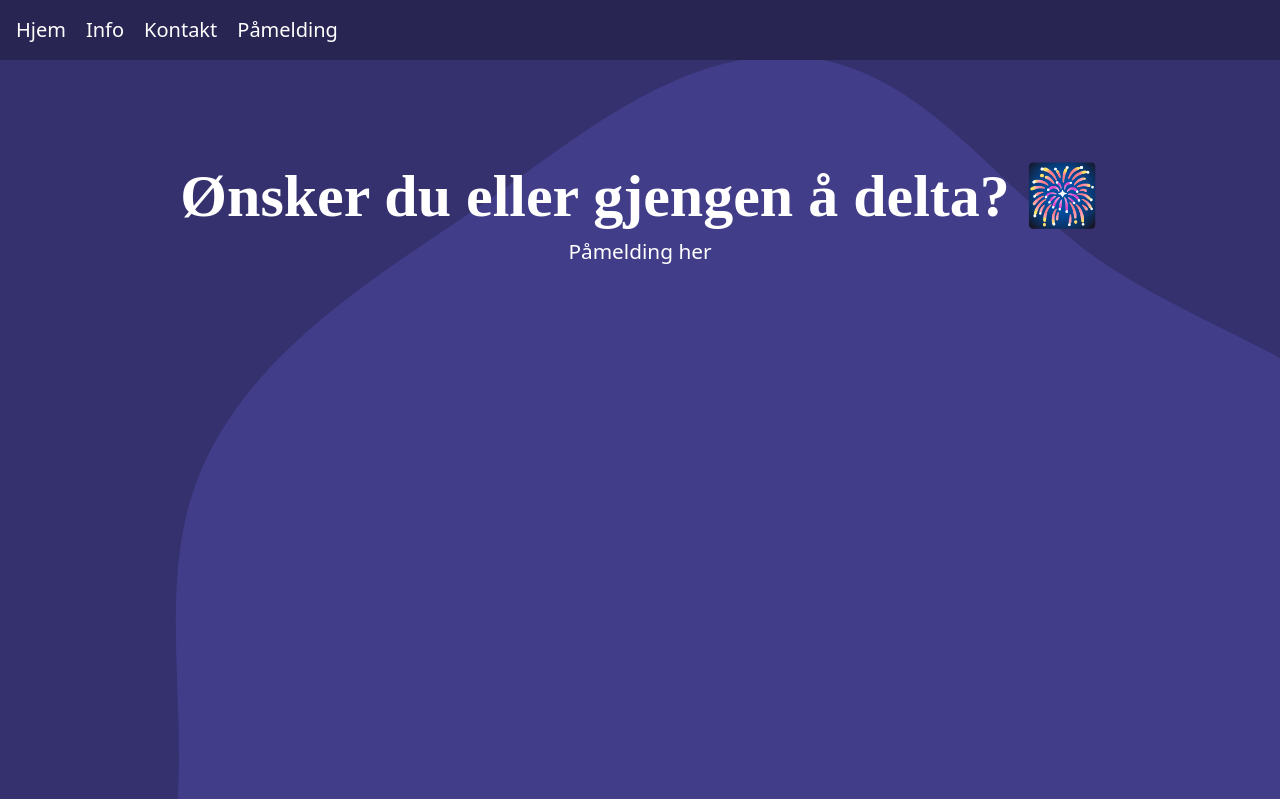
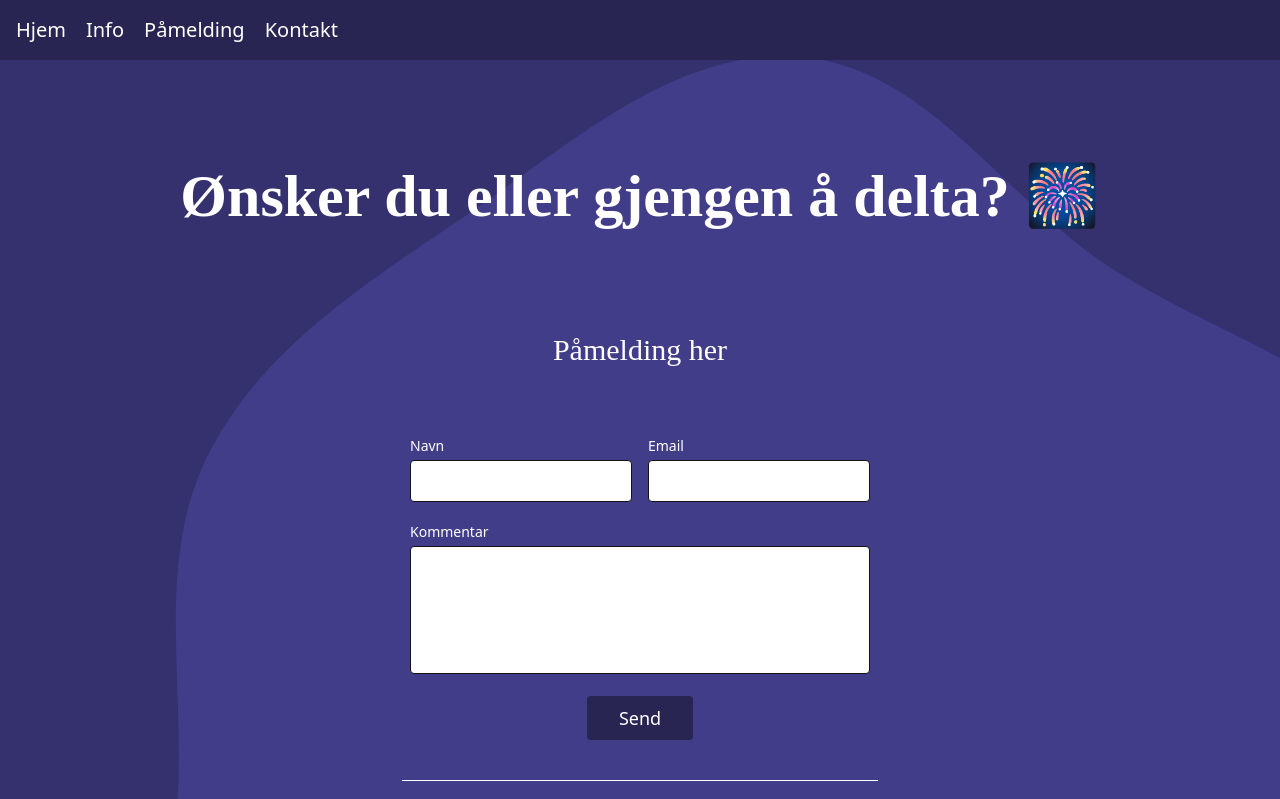
Before and after one commit to varianter/nyttaarskalas, a Next.js app: page /paamelding in a window 1280 px wide. Shown: the top 799 px of the page. Built offline with nearby package versions, Linux system fonts and the light colour scheme; a web font is replaced by a local one.

Commit message:
blob forsside osv

```diff
--- a/app/globals.css
+++ b/app/globals.css
@@ -68,5 +68,6 @@
     background-repeat:repeat-y;
     background-size: 125%;
 
+
   }
 }
--- a/app/info/page.tsx
+++ b/app/info/page.tsx
@@ -76,7 +76,7 @@ export default function Info() {
       Dette er kleskoden Dette er kleskoden Dette er kleskoden Dette er kleskoden Dette er kleskoden <br></br>
       Dette er kleskoden Dette er kleskoden Dette er kleskoden Dette er kleskoden</p>
 
-      <h3 className="pt-80 pb-40">Fjorårets kalas</h3>
+      <h3 className="pt-80 pb-20">Fjorårets kalas</h3>
       <p></p>
     <div className="flex justify-around space-x-10 columns: 2;">
       <Image src={"./blobs/blobb1.svg"} alt={""} width={400} height={400}/>
--- a/app/kontakt/page.tsx
+++ b/app/kontakt/page.tsx
@@ -16,6 +16,7 @@ export default function kontakt() {
         <span className="p-2">Ring på: <a className="underline hover:text-ligth_teal text-teal" href="tel:+4792807375">928 07 375</a></span>
         <span className="p-2">Tweet på: <a className="underline hover:text-ligth_teal text-teal" href="https://twitter.com/variant_as" aria-label="Twitter @variant_as" rel="noopener">@variant_as</a></span>
         <span className="p-2">Bilder på: <a className="underline hover:text-ligth_teal text-teal" href="https://instagram.com/variant_as" aria-label="Instagram @variant_as" rel="noopener">@variant_as</a></span>
+        <span><svg xmlns="http://www.w3.org/2000/svg" width="32" height="32" fill="#FFFFFF" viewBox="0 0 256 256"><path d="M224,48H32a8,8,0,0,0-8,8V192a16,16,0,0,0,16,16H216a16,16,0,0,0,16-16V56A8,8,0,0,0,224,48ZM203.43,64,128,133.15,52.57,64ZM216,192H40V74.19l82.59,75.71a8,8,0,0,0,10.82,0L216,74.19V192Z"></path></svg></span>
 
       </main>
     );
--- a/app/paamelding/page.tsx
+++ b/app/paamelding/page.tsx
@@ -9,8 +9,75 @@ export default function paamelding() {
       <h1 className="p-2 font-semibold">Ønsker du eller gjengen å delta? 🎆</h1>
 
         <a className="" href="http://localhost:3000/info#:~:text=Dette%20er%20kleskoden-,Fjor%C3%A5rets%20kalas">
-          <p>Påmelding her</p>
           </a>
+          <div>
+      <section className="text-gray-700 body-font relative">
+        <div className="container px-5 py-24 mx-auto">
+          <div className="flex flex-col text-center w-full mb-12">
+            <h1 className="sm:text-3xl text-2xl font-medium title-font mb-4 text-gray-900">
+              Påmelding her
+            </h1>
+          </div>
+          <div className="lg:w-1/2 md:w-2/3 mx-auto">
+            <div className="flex flex-wrap -m-2">
+              <div className="p-2 w-1/2">
+                <div className="relative">
+                  <label htmlFor="name" className="leading-7 text-sm text-gray-600">
+                    Navn
+                  </label>
+                  <input
+                    type="text"
+                    id="navn"
+                    name="navn"
+                    className="w-full bg-gray-100 rounded border border-gray-300 focus:border-indigo-500 text-base outline-none text-black py-1 px-3 leading-8 transition-colors duration-200 ease-in-out"
+                  />
+                </div>
+              </div>
+              <div className="p-2 w-1/2">
+                <div className="relative">
+                  <label
+                    htmlFor="email"
+                    className="leading-7 text-sm text-gray-600"
+                  >
+                    Email
+                  </label>
+                  <input
+                    type="email"
+                    id="email"
+                    name="email"
+                    className="w-full bg-gray-100 rounded border border-gray-300 focus:border-indigo-500 text-base outline-none text-black py-1 px-3 leading-8 transition-colors duration-200 ease-in-out"
+                  />
+                </div>
+              </div>
+              <div className="p-2 w-full">
+                <div className="relative">
+                  <label
+                    htmlFor="message"
+                    className="leading-7 text-sm text-gray-600"
+                  >
+                    Kommentar
+                  </label>
+                  <textarea
+                    id="kommentar"
+                    name="kommentar"
+                    className="w-full bg-gray-100 rounded border border-gray-300 focus:border-indigo-500 h-32 text-base outline-none text-black py-1 px-3 resize-none leading-6 transition-colors duration-200 ease-in-out"
+                  ></textarea>
+                </div>
+              </div>
+              <div className="p-2 w-full">
+                <button className="flex mx-auto text-white bg-dark_purple border-0 py-2 px-8 focus:outline-none hover:bg-darkest_purple rounded text-lg">
+                  Send
+                </button>
+              </div>
+              <div className="p-2 w-full pt-8 mt-8 border-t border-gray-200 text-center">
+                <a className="text-indigo-500 text-align">post@variant.no</a>
+
+              </div>
+            </div>
+          </div>
+        </div>
+      </section>
+    </div>
 
       </main>
     );
--- a/app/page.tsx
+++ b/app/page.tsx
@@ -1,15 +1,19 @@
 export default function Home() {
   return (
     <main className="flex flex-col p-24 text-white mx-16">
-      <h1 className="p-2 font-semibold">Velkommen til nyttårskalas 🎆</h1>
-      <h2 className="p-4 pb-6">Årets nyttårskalas av Variant!</h2>
+      <div className="flex flex-col md:flex-row ">
+        <div className="flex flex-col">
+          <h1 className="p-2 font-semibold">Velkommen til nyttårskalas 🎆</h1>
+          <h2 className="p-4 pb-6">Årets nyttårskalas av Variant!</h2>
+        </div>
+        <div className="flex ml-20">
+          <img className="-mt-18 absolute top-16 rigth-0 ml-36" src={"./color_blobs/ligth_purple.svg"} alt={""} width={400} height={400}/>
+          <img className="-mt-18 absolute top-10 rigth-10" src={"./blobs/blobb10.svg"} alt={""} width={350} height={350}/>
+          <img className="cursor-pointer absolute top-10 rigth-0 mt-32 ml-40" src={"./blobs/blobb8.svg"} alt={""} width={400} height={400}/>
 
-    <div className="flex justify-end items-start">
-      <img src={"./blobs/blobb10.svg"} alt={""} width={400} height={400}/>
-      <img src={"./blobs/blobb8.svg"} alt={""} width={400} height={400}/>
-    </div>
-
-    <div className="p-4 bg-dark_purple rounded-xl">
+        </div>
+      </div>
+    <div className="p-4 bg-dark_purple rounded-xl max-w-4xl">
       <h3 className="p-2">Litt om oss på variant</h3>
       <p className="p-2">Lorem ipsum dolor sit amet, consectetur adipiscing elit. Sed consequat convallis eros at eleifend. Cras efficitur quam non congue ornare. Integer efficitur ac ex dictum rhoncus. Pellentesque arcu erat, blandit a enim sed, interdum aliquam lacus. Vivamus vitae mauris nisi. Aenean vestibulum sem quis dignissim dignissim. </p>
    </div>
--- a/components/NavBar.tsx
+++ b/components/NavBar.tsx
@@ -3,8 +3,9 @@ import Link from "next/link";
 const links = [
   { href: "/", name: "Hjem" },
   { href: "/info", name: "Info" },
+  { href: "/paamelding", name: "Påmelding" },
   { href: "/kontakt", name: "Kontakt" },
-  { href: "/paamelding", name: "Påmelding" },
+
 
 ];
 export default function NavBar() {
```
Also changed, not shown: public/color_blobs/bgblobb2.svg (added), public/color_blobs/ligth_purple.svg (added).
